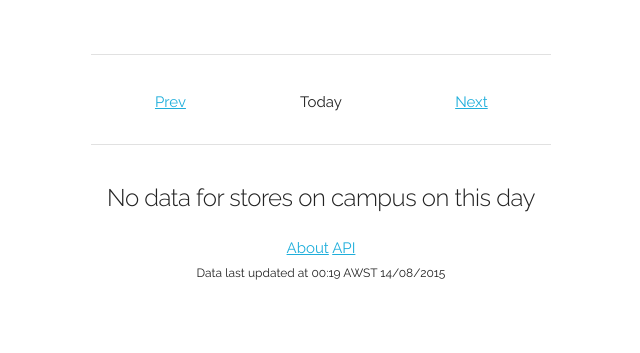
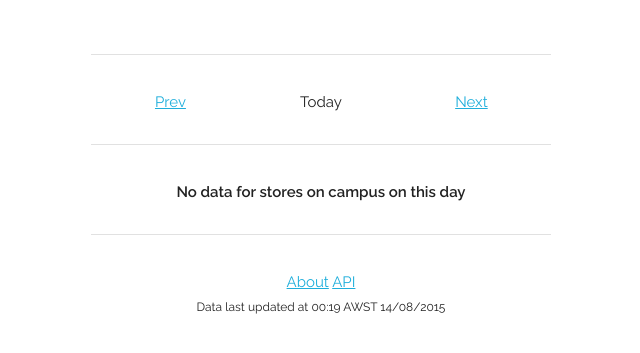
Before and after one commit to Mause/parkd, a Flask app: page /?date=today in a window 1280 px wide. Shown: the part 145-498 px from the top of the page, without its empty margins (319-959 px from the left). Run offline with Flask 2, Linux system fonts and the light colour scheme; data that the repository does not hold is empty.

Commit message:
Change error font size, add hr below

```diff
--- a/templates/index.html
+++ b/templates/index.html
@@ -38,18 +38,18 @@
                 </div>
             </div>
         {% endfor %}
-        <div class="row">
-            <div class="six columns offset-by-three">
-                <hr/>
-            </div>
-        </div>
     {% else %}
         <div class="row">
             <div class="six columns offset-by-three">
-                <h5>No data for stores on campus on this day</h5>
+                <strong>No data for stores on campus on this day</strong>
             </div>
         </div>
     {% endfor %}
+    <div class="row">
+        <div class="six columns offset-by-three">
+            <hr/>
+        </div>
+    </div>
 {% endblock %}
 
 {% block footer_extra %}
```
